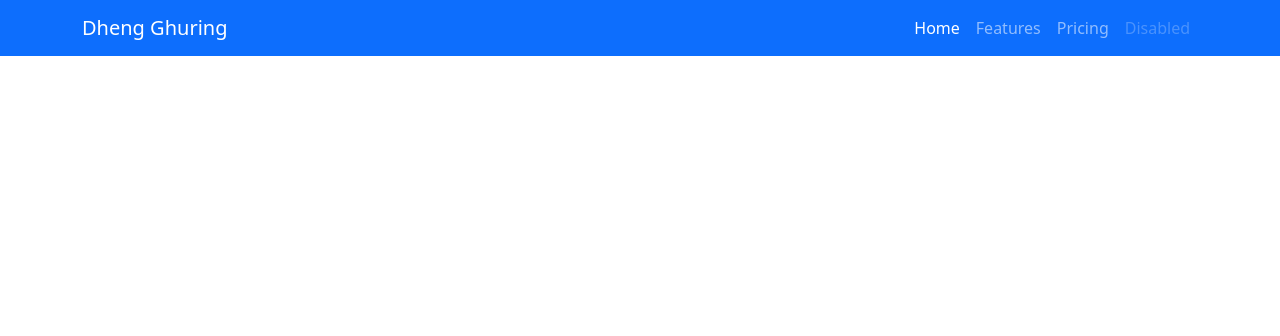
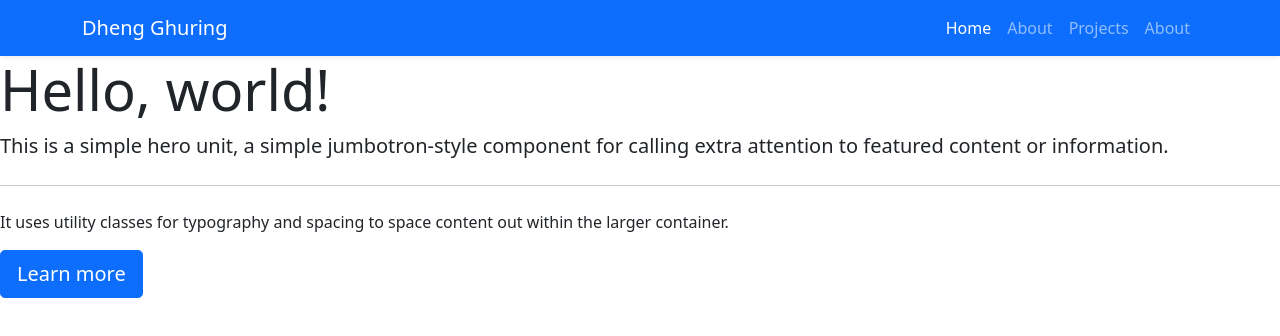
Before and after one commit to dhengGhuring/Portofolio1, a plain HTML site: page index.html in a window 1280 px wide. Drawn offline with nearby package versions, Linux system fonts and the light colour scheme.

Commit message:
adding jumbotron and file css

```diff
--- a/index.html
+++ b/index.html
@@ -7,12 +7,13 @@
 
     <!-- Bootstrap CSS -->
     <link href="https://cdn.jsdelivr.net/npm/bootstrap@5.1.3/dist/css/bootstrap.min.css" rel="stylesheet" integrity="sha384-1BmE4kWBq78iYhFldvKuhfTAU6auU8tT94WrHftjDbrCEXSU1oBoqyl2QvZ6jIW3" crossorigin="anonymous" />
-
+    <!-- My CSS -->
+    <link rel="stylesheet" href="style.css" />
     <title>My Portofolio | Dheng Ghuring</title>
   </head>
   <body>
     <!-- navbar -->
-    <nav class="navbar navbar-expand-lg navbar-dark bg-primary">
+    <nav class="navbar navbar-expand-lg navbar-dark bg-primary shadow-sm">
       <div class="container">
         <a class="navbar-brand" href="#">Dheng Ghuring</a>
         <button class="navbar-toggler" type="button" data-bs-toggle="collapse" data-bs-target="#navbarNav" aria-controls="navbarNav" aria-expanded="false" aria-label="Toggle navigation">
@@ -24,19 +25,28 @@
               <a class="nav-link active" aria-current="page" href="#">Home</a>
             </li>
             <li class="nav-item">
-              <a class="nav-link" href="#">Features</a>
+              <a class="nav-link" href="#">About</a>
             </li>
             <li class="nav-item">
-              <a class="nav-link" href="#">Pricing</a>
+              <a class="nav-link" href="#">Projects</a>
             </li>
             <li class="nav-item">
-              <a class="nav-link disabled">Disabled</a>
+              <a class="nav-link" href="#">About</a>
             </li>
           </ul>
         </div>
       </div>
     </nav>
     <!-- akhirnavbar -->
+    <!-- Jumbotron -->
+    <section class="jumbotron">
+      <h1 class="display-4">Hello, world!</h1>
+      <p class="lead">This is a simple hero unit, a simple jumbotron-style component for calling extra attention to featured content or information.</p>
+      <hr class="my-4" />
+      <p>It uses utility classes for typography and spacing to space content out within the larger container.</p>
+      <a class="btn btn-primary btn-lg" href="#" role="button">Learn more</a>
+    </section>
+    <!-- Akhir Jumbotron -->
     <script src="https://cdn.jsdelivr.net/npm/bootstrap@5.1.3/dist/js/bootstrap.bundle.min.js" integrity="sha384-ka7Sk0Gln4gmtz2MlQnikT1wXgYsOg+OMhuP+IlRH9sENBO0LRn5q+8nbTov4+1p" crossorigin="anonymous"></script>
   </body>
 </html>
```
Also changed, not shown: style.css (added).
